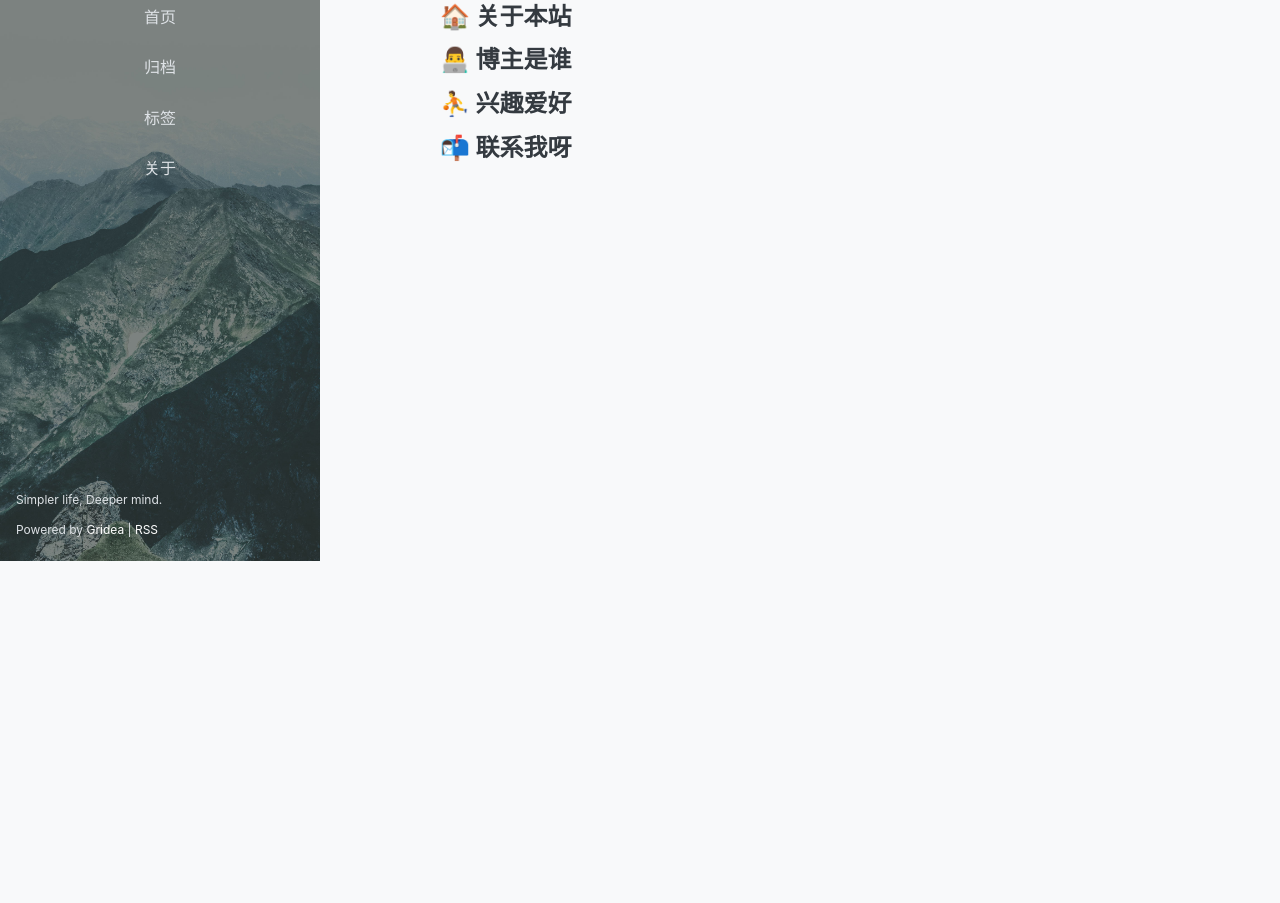
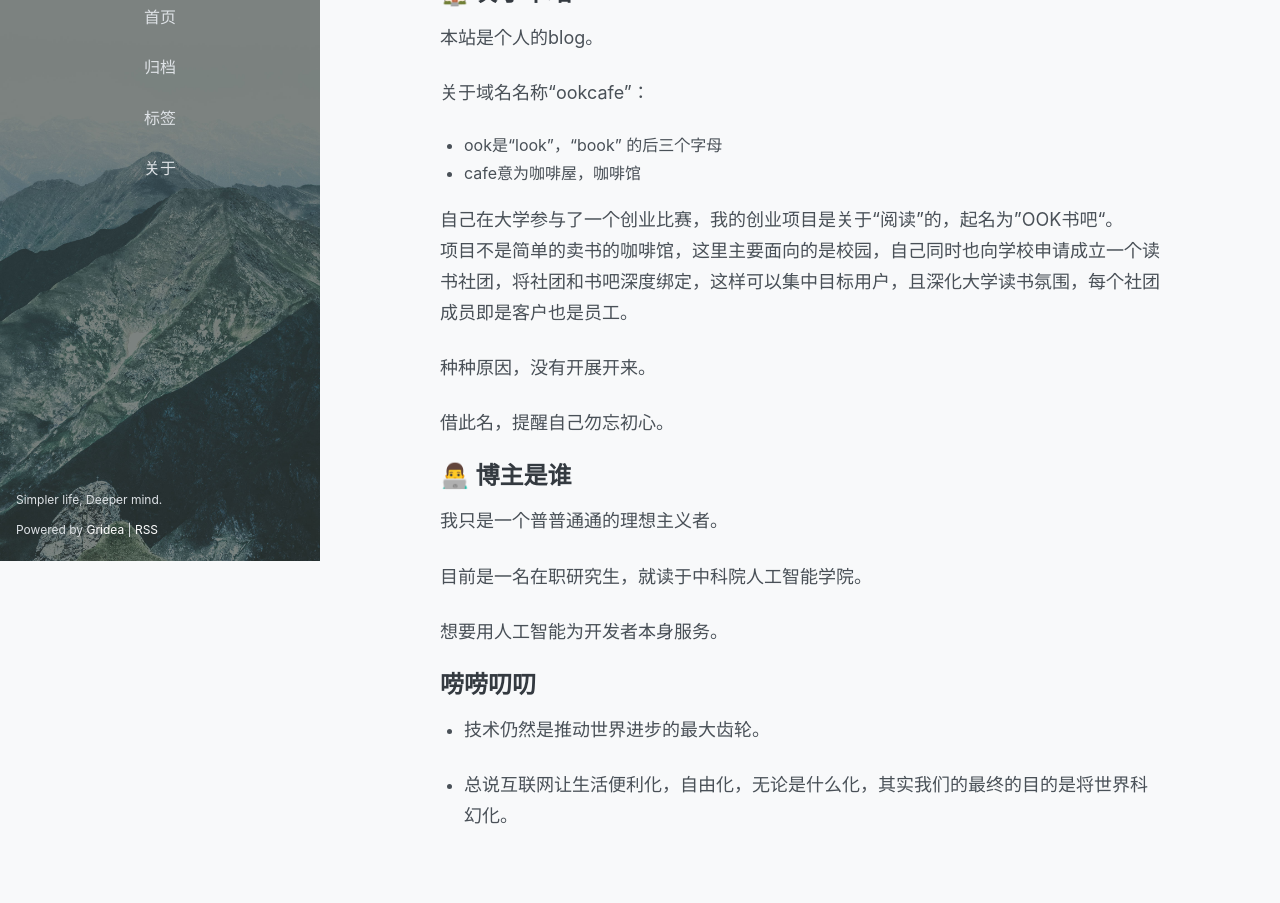
Before and after one commit to kaiqiangzhao/kaiqiangzhao.github.io, a plain HTML site: page post/about/index.html in a window 1280 px wide. Shown: the part 239-1142 px from the top of the page. Before the commit the page ends 800 px from the top, so only its background shows below. Drawn offline with nearby package versions, Linux system fonts and the light colour scheme.

Commit message:
update from gridea: 2020-04-06 15:57:59

```diff
--- a/atom.xml
+++ b/atom.xml
@@ -2,7 +2,7 @@
 <feed xmlns="http://www.w3.org/2005/Atom">
     <id>https://kaiqiangzhao.github.io</id>
     <title>OOK</title>
-    <updated>2020-04-06T07:18:16.656Z</updated>
+    <updated>2020-04-06T07:57:59.347Z</updated>
     <generator>https://github.com/jpmonette/feed</generator>
     <link rel="alternate" href="https://kaiqiangzhao.github.io"/>
     <link rel="self" href="https://kaiqiangzhao.github.io/atom.xml"/>
--- a/post/about/index.html
+++ b/post/about/index.html
@@ -8,7 +8,7 @@
 <meta name="viewport" content="width=device-width, initial-scale=1, maximum-scale=1, user-scalable=no">
 
 <link rel="stylesheet" href="https://use.fontawesome.com/releases/v5.7.2/css/all.css" integrity="sha384-fnmOCqbTlWIlj8LyTjo7mOUStjsKC4pOpQbqyi7RrhN7udi9RwhKkMHpvLbHG9Sr" crossorigin="anonymous">
-<link rel="shortcut icon" href="https://kaiqiangzhao.github.io/favicon.ico?v=1586157493419">
+<link rel="shortcut icon" href="https://kaiqiangzhao.github.io/favicon.ico?v=1586159808716">
 <link rel="stylesheet" href="https://kaiqiangzhao.github.io/styles/main.css">
 
 
@@ -18,14 +18,15 @@
 
 
 
-    <meta name="description" content="
-欢迎来到我的小站呀，很高兴遇见你！🤝
+    <meta name="description" content="欢迎来到我的小站呀！🤝
+🏠 关于本站
+本站是个人的blog。
+关于域名名称“ookcafe”：
 
-🏠 关于本站
-👨‍💻 博主是谁
-⛹ 兴趣爱好
-📬 联系我呀
-..." />
+ook是“look”，“book” 的后三个字母
+cafe意为咖啡屋，咖啡馆
+
+自己在大学参与了一个创业比赛，我的创业项目是关于“阅读”的..." />
     <meta name="keywords" content="" />
   </head>
   <body>
@@ -35,7 +36,7 @@
   <div class="top-container" data-aos="fade-right">
     <div class="top-header-container">
       <a class="site-title-container" href="https://kaiqiangzhao.github.io">
-        <img src="https://kaiqiangzhao.github.io/images/avatar.png?v=1586157493419" class="site-logo">
+        <img src="https://kaiqiangzhao.github.io/images/avatar.png?v=1586159808716" class="site-logo">
         <h1 class="site-title">OOK</h1>
       </a>
       <div class="menu-btn" @click="menuVisible = !menuVisible">
@@ -101,13 +102,31 @@
             <div class="post-date">2019-01-25</div>
 
             <div class="post-content" v-pre>
-              <blockquote>
-<p>欢迎来到我的小站呀，很高兴遇见你！🤝</p>
-</blockquote>
+              <p>欢迎来到我的小站呀！🤝</p>
 <h2 id="关于本站">🏠 关于本站</h2>
+<p>本站是个人的blog。</p>
+<p>关于域名名称“ookcafe”：</p>
+<ul>
+<li>ook是“look”，“book” 的后三个字母</li>
+<li>cafe意为咖啡屋，咖啡馆</li>
+</ul>
+<p>自己在大学参与了一个创业比赛，我的创业项目是关于“阅读”的，起名为”OOK书吧“。<br>
+项目不是简单的卖书的咖啡馆，这里主要面向的是校园，自己同时也向学校申请成立一个读书社团，将社团和书吧深度绑定，这样可以集中目标用户，且深化大学读书氛围，每个社团成员即是客户也是员工。</p>
+<p>种种原因，没有开展开来。</p>
+<p>借此名，提醒自己勿忘初心。</p>
 <h2 id="博主是谁">👨‍💻 博主是谁</h2>
-<h2 id="兴趣爱好">⛹ 兴趣爱好</h2>
-<h2 id="联系我呀">📬 联系我呀</h2>
+<p>我只是一个普普通通的理想主义者。</p>
+<p>目前是一名在职研究生，就读于中科院人工智能学院。</p>
+<p>想要用人工智能为开发者本身服务。</p>
+<h2 id="唠唠叨叨">唠唠叨叨</h2>
+<ul>
+<li>
+<p>技术仍然是推动世界进步的最大齿轮。</p>
+</li>
+<li>
+<p>总说互联网让生活便利化，自由化，无论是什么化，其实我们的最终的目的是将世界科幻化。</p>
+</li>
+</ul>
 
             </div>
 
```
Also changed, not shown: archives/index.html (+2 -2 lines), index.html (+2 -2 lines), tags/index.html (+2 -2 lines).
